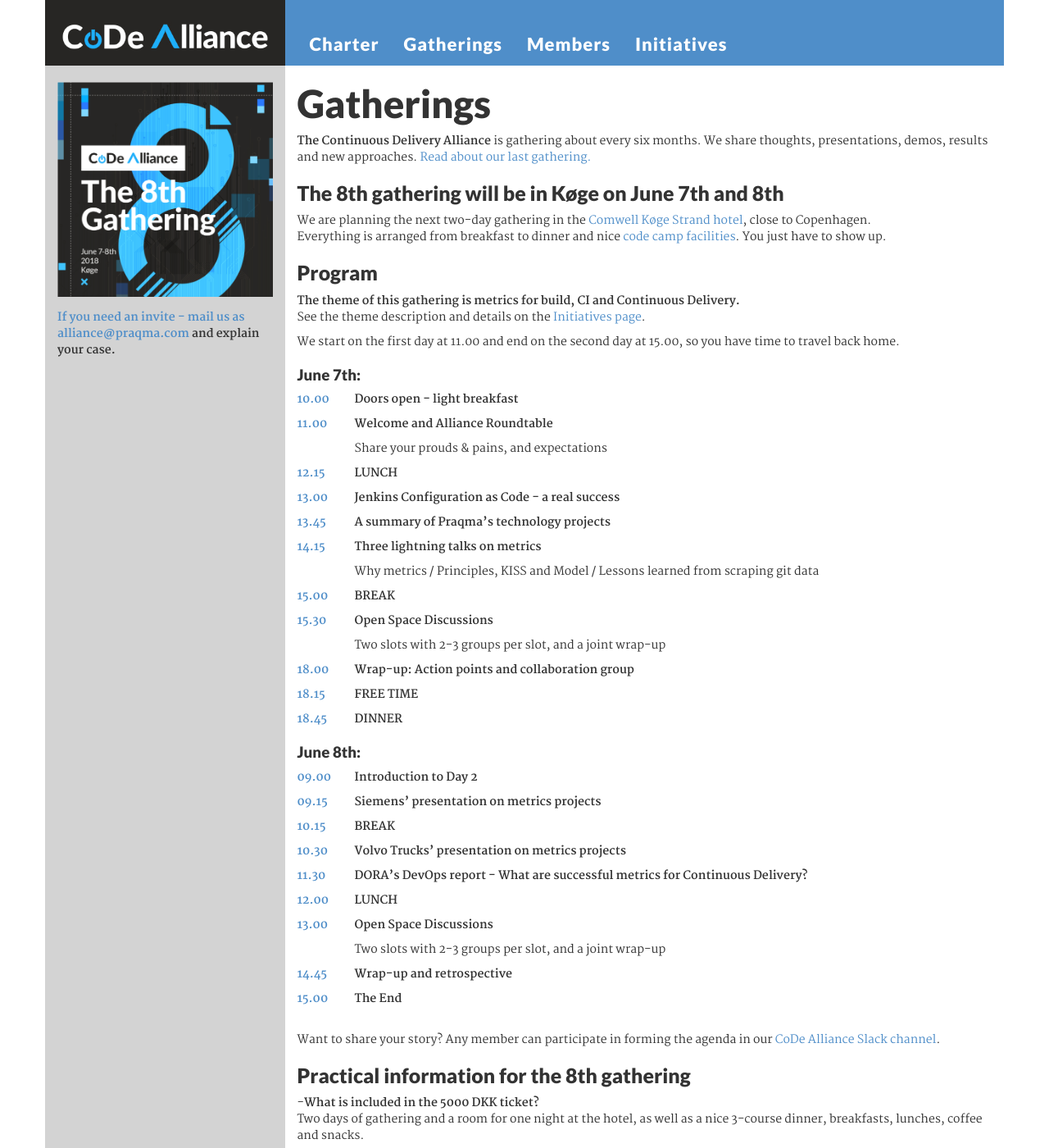
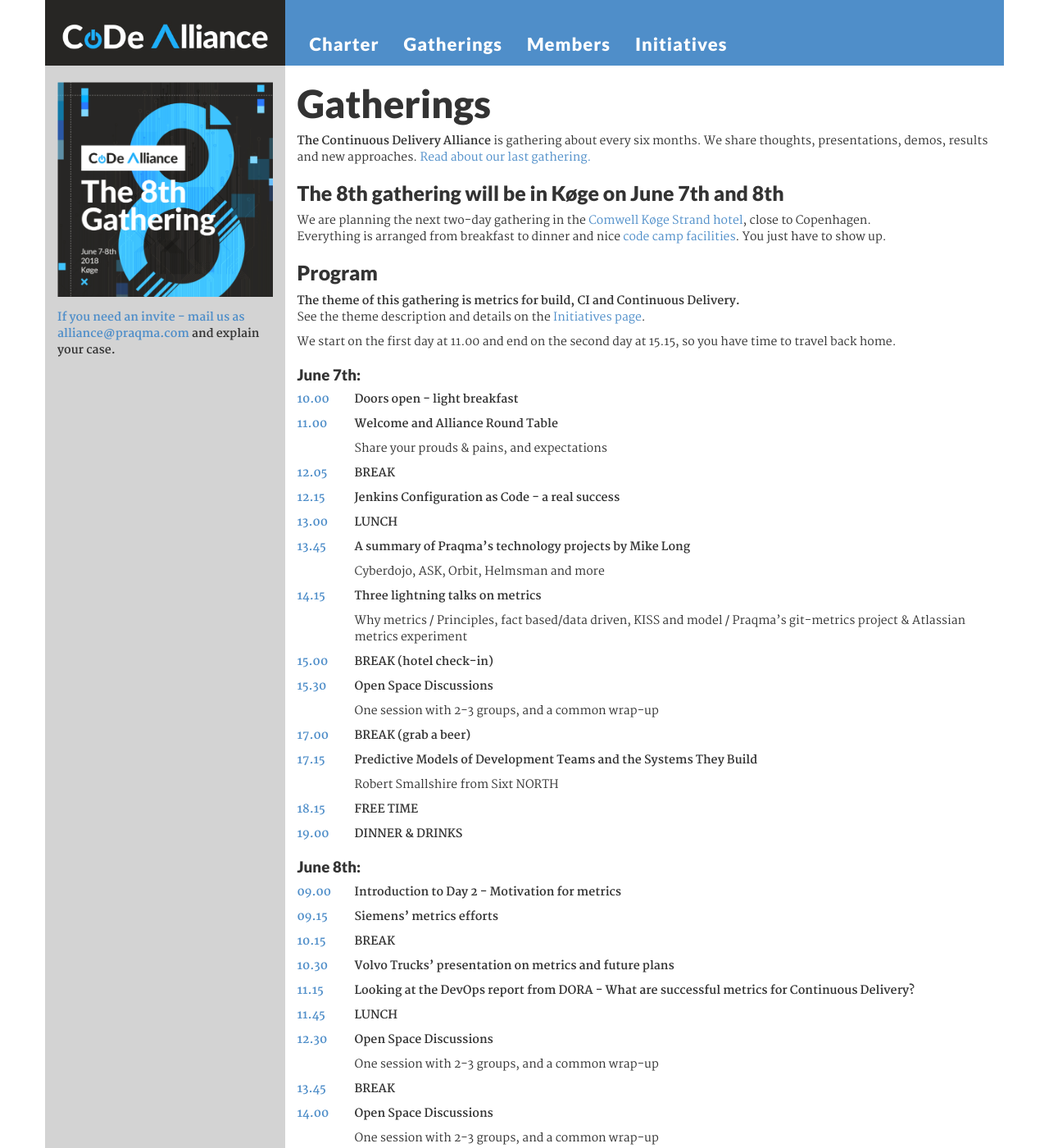
Before and after one commit to Praqma/web-alliance, a Jekyll site: the page built from _pages/gatherings.md, in a window 1280 px wide and 1400 px high. Shown: the whole window at 82% size. Built offline with Jekyll 4.4.1, drawn with Linux system fonts in a browser that asks for light colours.

Commit message:
close #81 update the agenda of 8th gathering

```diff
--- a/_pages/gatherings.md
+++ b/_pages/gatherings.md
@@ -16,7 +16,7 @@
 **The theme of this gathering is metrics for build, CI and Continuous Delivery.**
 <br>See the theme description and details on the [Initiatives page]({{site.url}}/initiatives#metrics){: target="\_blank"}.
 
-We start on the first day at 11.00 and end on the second day at 15.00, so you have time to travel back home.
+We start on the first day at 11.00 and end on the second day at 15.15, so you have time to travel back home.
 
 ### June 7th:
 
@@ -27,69 +27,83 @@
 
 11.00
 {: .agenda-time }
-Welcome and Alliance Roundtable
+Welcome and Alliance Round Table
 {: .agenda-name }
 Share your prouds & pains, and expectations
 {: .right }
 
+12.05
+{: .agenda-time }
+BREAK
+{: .agenda-name }
+
 12.15
+{: .agenda-time }
+Jenkins Configuration as Code - a real success
+{: .agenda-name }
+
+13.00
 {: .agenda-time }
 LUNCH
 {: .agenda-name }
 
-13.00
-{: .agenda-time }
-Jenkins Configuration as Code - a real success
-{: .agenda-name }
-
 13.45
 {: .agenda-time }
-A summary of Praqma's technology projects
+A summary of Praqma's technology projects by Mike Long
 {: .agenda-name }
+Cyberdojo, ASK, Orbit, Helmsman and more
+{: .right }
 
 14.15
 {: .agenda-time }
 Three lightning talks on metrics
 {: .agenda-name }
-Why metrics / Principles, KISS and Model / Lessons learned from scraping git data
+Why metrics / Principles, fact based/data driven, KISS and model / Praqma's git-metrics project & Atlassian metrics experiment
 {: .right }
 
 15.00
 {: .agenda-time }
-BREAK
+BREAK (hotel check-in)
 {: .agenda-name }
 
 15.30
 {: .agenda-time }
 Open Space Discussions
 {: .agenda-name }
-Two slots with 2-3 groups per slot, and a joint wrap-up
+One session with 2-3 groups, and a common wrap-up
 {: .right }
 
-18.00
+17.00
 {: .agenda-time }
-Wrap-up: Action points and collaboration group
+BREAK (grab a beer)
 {: .agenda-name }
+
+17.15
+{: .agenda-time }
+Predictive Models of Development Teams and the Systems They Build
+{: .agenda-name }
+Robert Smallshire from Sixt NORTH
+{: .right }
 
 18.15
 {: .agenda-time }
 FREE TIME
 {: .agenda-name }
 
-18.45
+19.00
 {: .agenda-time }
-DINNER
+DINNER & DRINKS
 {: .agenda-name }
 
 ### June 8th:
 09.00
 {: .agenda-time }
-Introduction to Day 2
+Introduction to Day 2 - Motivation for metrics
 {: .agenda-name }
 
 09.15
 {: .agenda-time }
-Siemens' presentation on metrics projects
+Siemens' metrics efforts
 {: .agenda-name }
 
 10.15
@@ -99,32 +113,44 @@
 
 10.30
 {: .agenda-time }
-Volvo Trucks' presentation on metrics projects
+Volvo Trucks' presentation on metrics and future plans
 {: .agenda-name }
 
-11.30
+11.15
 {: .agenda-time }
-DORA's DevOps report - What are successful metrics for Continuous Delivery?
+Looking at the DevOps report from DORA - What are successful metrics for Continuous Delivery?
 {: .agenda-name }
 
-12.00
+11.45
 {: .agenda-time }
 LUNCH
 {: .agenda-name }
 
-13.00
+12.30
 {: .agenda-time }
 Open Space Discussions
 {: .agenda-name }
-Two slots with 2-3 groups per slot, and a joint wrap-up
+One session with 2-3 groups, and a common wrap-up
 {: .right }
 
-14.45
+13.45
+{: .agenda-time }
+BREAK
+{: .agenda-name }
+
+14.00
+{: .agenda-time }
+Open Space Discussions
+{: .agenda-name }
+One session with 2-3 groups, and a common wrap-up
+{: .right }
+
+15.00
 {: .agenda-time }
 Wrap-up and retrospective
 {: .agenda-name }
 
-15.00
+15.15
 {: .agenda-time }
 The End
 {: .agenda-name }
```
